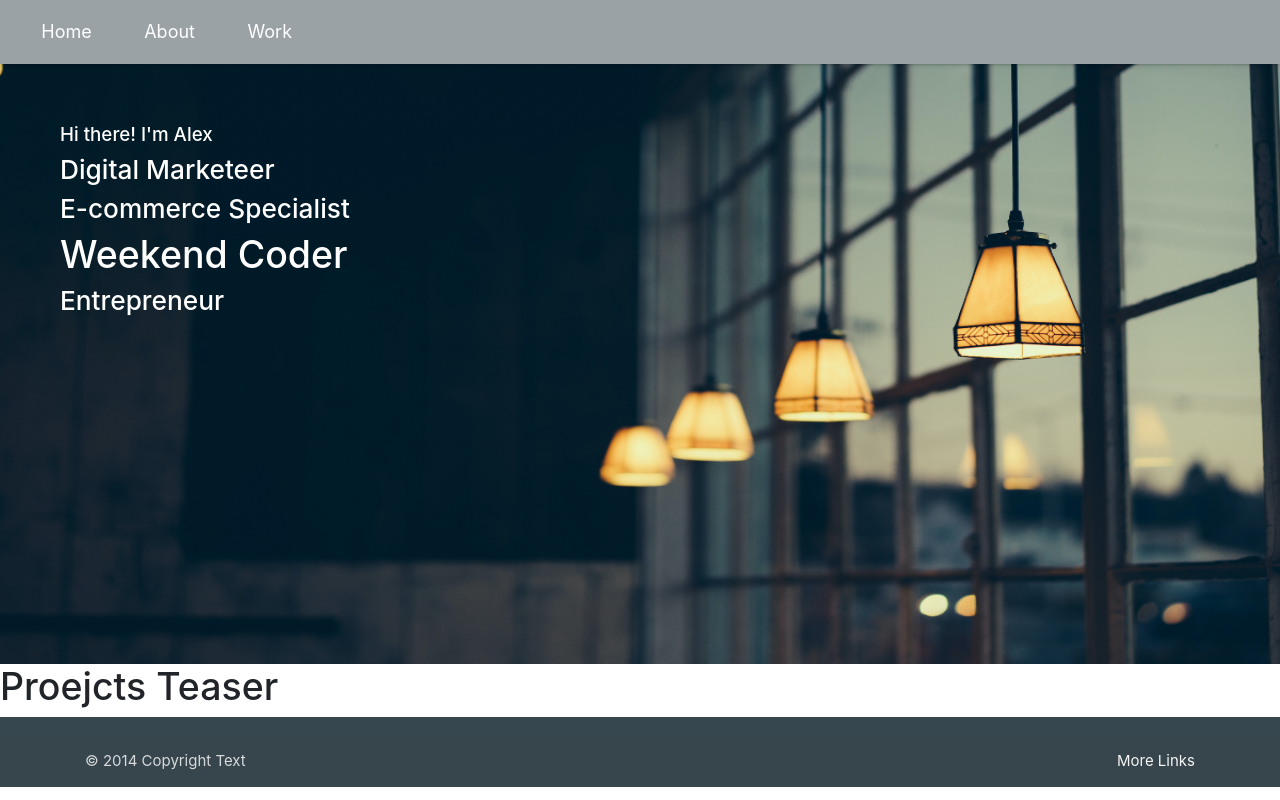
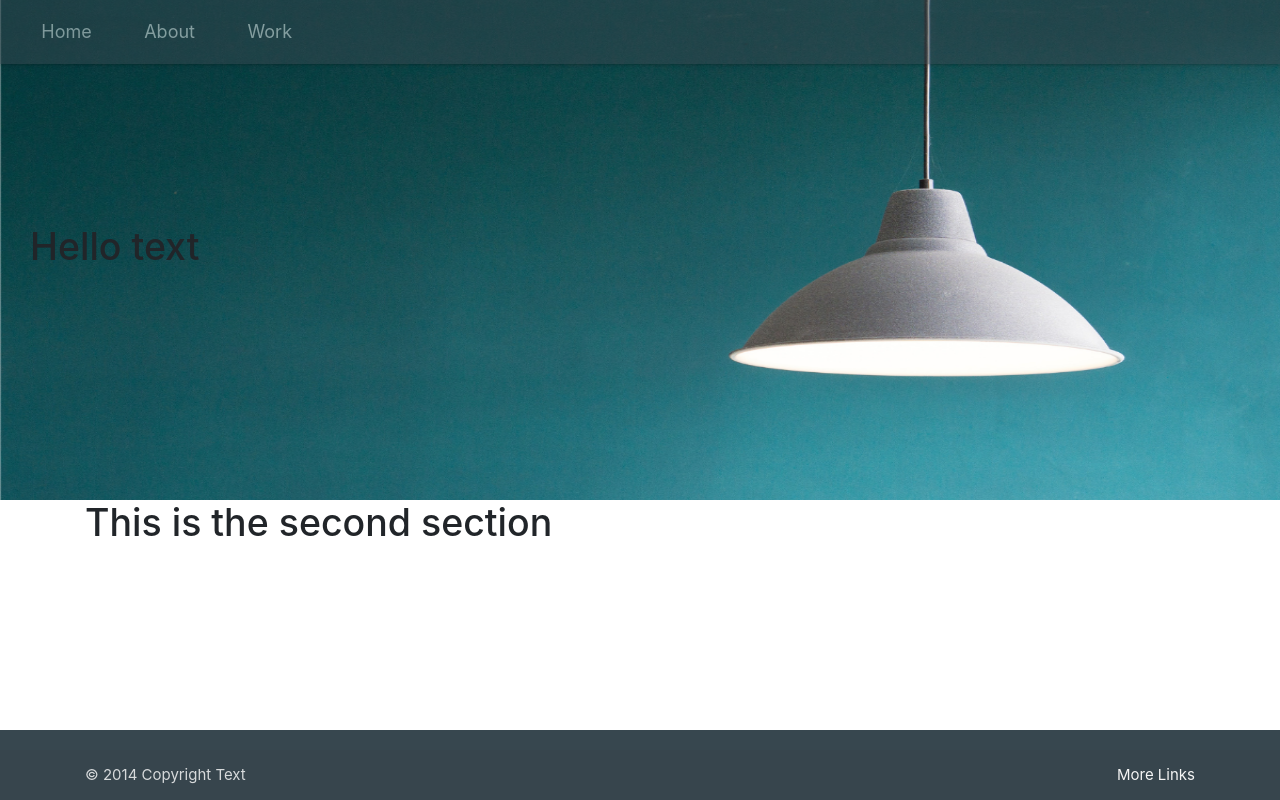
Before and after one commit to a-telier/portfolio, a Flask app: page / in a window 1280 px wide. Run offline with Flask 2, Linux system fonts and the light colour scheme; some libraries are stand-ins or nearby versions.

Commit message:
recentered landing image to fixed top, navbar to overlay

```diff
--- a/static/css/style.css
+++ b/static/css/style.css
@@ -1,11 +1,17 @@
-#welcome{
-    height: 600px;
-    width: 100%;
-    overflow:hidden;
-    position: relative;
+body{
+    font-family: Lato;
+    display: block;
+}
+
+/* Navigation */
+.navbar{
+    opacity: 0.5;
 }
 .nav-link{
     font-size: 1.2em;
+    opacity: 1;
+}
+.nav-item a{
     opacity: 1;
 }
 .list-inline-item{
@@ -22,3 +28,22 @@
     z-index: 0 !important;
     display: none;
 }
+
+/* Landing Page */
+#welcome{
+    height: 500px;
+    width: 100%;
+    overflow: hidden;
+    position: relative;
+}
+#landing-img{
+    height: 500px;
+    width:100%;
+    background-size: cover;
+    background-repeat: no-repeat;
+
+    z-index: -1 !important;
+}
+
+#landing-text{
+}
--- a/templates/base.html
+++ b/templates/base.html
@@ -8,23 +8,19 @@
     <meta name="viewport" content="width=(device-width), initial-scale=1.0">
     <title>{% block title %}{% endblock %}A-telier Portfolio</title>
 
-    <!--css libraries-->
+      <!-- Styling libraries -->
+      <!-- Own CSS  -->
+      <link rel="stylesheet" href="{{ url_for('static', filename='css/style.css')}}" type="text/css"/>
 
-    {% block corecss %}
-        <!-- Styling libraries -->
       <link rel="stylesheet" href="https://cdnjs.cloudflare.com/ajax/libs/materialize/1.0.0/css/materialize.min.css" integrity="sha512-UJfAaOlIRtdR+0P6C3KUoTDAxVTuy3lnSXLyLKlHYJlcSU8Juge/mjeaxDNMlw9LgeIotgz5FP8eUQPhX1q10A==" crossorigin="anonymous">
       <link rel="stylesheet" href="https://stackpath.bootstrapcdn.com/bootstrap/4.4.1/css/bootstrap.min.css" integrity="sha384-Vkoo8x4CGsO3+Hhxv8T/Q5PaXtkKtu6ug5TOeNV6gBiFeWPGFN9MuhOf23Q9Ifjh" crossorigin="anonymous">
-        <!-- Own CSS  -->
-        <link rel="stylesheet" href="{{url_for('static', filename='css/style.css')}}" type="text/css"/>
+      <link rel="stylesheet" href="https://cdnjs.cloudflare.com/ajax/libs/animate.css/4.1.1/animate.min.css"/>
       <!-- Icons -->
       <link href="https://fonts.googleapis.com/icon?family=Material+Icons" rel="stylesheet">
       <!-- Fonts -->
       <link rel="preconnect" href="https://fonts.gstatic.com">
       <link href="https://fonts.googleapis.com/css2?family=Lato:wght@300;400;700&display=swap" rel="stylesheet">
-        <link rel="preconnect" href="https://fonts.gstatic.com">
-    {% endblock %}
 
-    {% block extra_css %}
       <style>
         /* Chrome, Safari, Edge, Opera */
         input::-webkit-outer-spin-button,
@@ -38,7 +34,6 @@
         -moz-appearance: textfield;
         }
     </style>
-    {% endblock %}
 
     <!--favicon-->
 
@@ -47,10 +42,8 @@
 
     <script src="https://kit.fontawesome.com/fec8644327.js" crossorigin="anonymous"></script>
     <script src="https://code.jquery.com/jquery-3.4.1.min.js" integrity="sha256-CSXorXvZcTkaix6Yvo6HppcZGetbYMGWSFlBw8HfCJo=" crossorigin="anonymous"></script>
-    <script src="https://cdn.jsdelivr.net/npm/popper.js@1.16.0/dist/umd/popper.min.js" integrity="sha384-Q6E9RHvbIyZFJoft+2mJbHaEWldlvI9IOYy5n3zV9zzTtmI3UksdQRVvoxMfooAo" crossorigin="anonymous"></script>
     <script src="https://cdnjs.cloudflare.com/ajax/libs/materialize/1.0.0/js/materialize.min.js"></script>
     <script src="https://stackpath.bootstrapcdn.com/bootstrap/4.4.1/js/bootstrap.min.js" integrity="sha384-wfSDF2E50Y2D1uUdj0O3uMBJnjuUD4Ih7YwaYd1iqfktj0Uod8GCExl3Og8ifwB6" crossorigin="anonymous"></script>
-
 </head>
 {% endblock %}
 
@@ -65,7 +58,7 @@ style="opacity:0.5;">
     style="opacity:1;">
         <ul class="navbar-nav">
             <li class="nav-item px-3 m-1">
-                <a class="nav-link white-text" href="#">Home </a>
+                <a class="nav-link text-light" href="#">Home </a>
             </li>
             <li class="nav-item px-3 m-1">
               <a class="nav-link white-text" href="#">About </a>
@@ -80,13 +73,13 @@ style="opacity:0.5;">
 
 
 <!--Content-->
-<body class="w-100">
+<body class="w-100 h-100">
 {% block body %}
 {% endblock %}
 </body>
 
 
-<footer class="page-footer sticky-bottom blue-grey darken-3">
+<footer class="page-footer fixed-bottom blue-grey darken-3">
   {% block footer %}
   <!-- <div class="container">
       <div class="row">
--- a/templates/index.html
+++ b/templates/index.html
@@ -6,37 +6,27 @@
 {% endblock %}
 
 {% block body %}
-<section id="welcome" class="container-fluid d-block" style="">
-    <div class="row valign-wrapper" style="height:100%;">
-        <!-- Landing Image -->
+<div class="container-fluid fixed-top" style="z-index:-1;">
+    <section id="welcome" class="">
+        <div class="row valign-wrapper w-100" style="height:inherit;">
             <img id="landing-img"
-        src="{{ url_for('static', filename='img/2.png')}}"
-        class="sticky-top w-100 position-absolute"
-        style="height: 600px; background-size:cover; z-index:-1;">
-        <!-- Welcome text -->
+            src="{{url_for('static', filename='img/3.png')}}"
+            class="fixed-top img-responsive">
             <div id="landing-text"
-        class="col-lg-6 col-sm-12 w-100 white-text
-        my-5 mx-5 p-3 left-align
-        animate__animated animate__fadeInLeft"
-        style="height:600px; position:relative;">
-                <h5>Hi there! I'm Alex</h5>
-                <h3 style="">Digital Marketeer</h3>
-                <h3 style="">E-commerce Specialist</h3>
-                <h1 style="">Weekend Coder</h1>
-                <h3 style="">Entrepreneur</h3>
+            class="col-6 left-align mx-3 my-auto
+            animate__animated animate__fadeInLeft">
+                <h1>Hello text</h1>
             </div>
         </div>
     </section>
-<section id="projects-teaser">
-    <h1>Proejcts Teaser</h1>
-    <div class="carousel-item">
-        <img src="..." alt="...">
-        <div class="carousel-caption d-none d-md-block">
-          <h5>...</h5>
-          <p>...</p>
+    <section class="container">
+        <div class="row">
+            <div class="col-12">
+                <h1>This is the second section</h1>
             </div>
         </div>
     </section>
+</div>
 {% endblock body %}
 
 <script>
```
Lines whose indentation alone changed are shown as unchanged.
